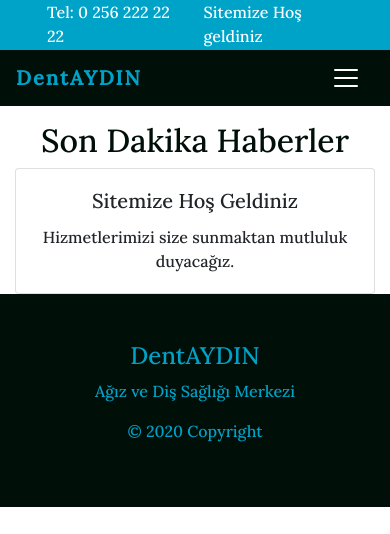
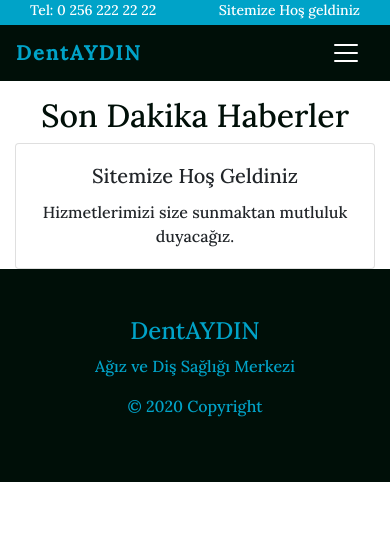
Before and after one commit to Murat0901/belediye, a Django app: page /posts/1/ in a window 390 px wide. Shown: the top 534 px of the page. Run offline with Django 3.2, Linux system fonts and the light colour scheme; data comes from the database, SQL or seed files in the repository; some libraries are stand-ins or nearby versions.

Commit message:
fix head top

```diff
--- a/static/css/main.css
+++ b/static/css/main.css
@@ -10,7 +10,6 @@ body {
 }
 
 .head-top {
-  display: flex;
   background-color: #00a3c8;
   height: 40px;
   color: white;
@@ -18,10 +17,11 @@ body {
   color: white;
 }
 .head-top ul {
-  margin: auto 0;
+  display: grid;
+  grid-template-columns: 1fr 1fr;
+  justify-content: space-between;
+  text-align: center;
   list-style: none;
-  display: flex;
-  justify-content: space-between;
 }
 .head-top ul li {
   padding: 0 1em;
@@ -290,9 +290,13 @@ nav .navbar-toggler-icon {
 
 @media (max-width: 640px) {
   .head-top {
-    height: 50px;
+    font-size: 14px;
+    height: 25px;
+  }
+  .head-top ul {
     display: flex;
-    flex-direction: column;
+    flex-direction: row;
+    margin: auto;
   }
 
   .my-nav {
--- a/static/css/main.sass
+++ b/static/css/main.sass
@@ -14,17 +14,17 @@ body
     font-family: 'Lora', serif
 
 .head-top
-    display: flex
     background-color: $my-color
     height: 40px
     color: white
     padding: 0 1rem
     color: white
     ul
-        margin: auto 0
+        display: grid
+        grid-template-columns: 1fr 1fr
+        justify-content: space-between
+        text-align: center
         list-style: none
-        display: flex
-        justify-content: space-between
         li
             padding: 0 1em
 
@@ -254,9 +254,12 @@ nav .navbar-toggler-icon
 
 @media( max-width: 640px )
     .head-top
-        height: 50px
-        display: flex
-        flex-direction: column
+        font-size: 14px
+        height: 25px
+        ul
+            display: flex
+            flex-direction: row
+            margin: auto
 
     .my-nav
         font-size: 1em
--- a/templates/header.html
+++ b/templates/header.html
@@ -16,9 +16,8 @@
 
   <body>
     <div class="container-fluid head-top">
-      <div class="container">
         <div>
-          <ul class="d-flex justify-content-between">
+          <ul>
             <li>
               <p>Tel: 0 256 222 22 22</p>
             </li>
@@ -33,7 +32,6 @@
             {% endif %}
           </ul>
         </div>
-      </div>
     </div>
     <nav class="navbar navbar-expand-lg sticky-top my-nav">
       <a class="navbar-brand" href="/">DentAYDIN</a>
```
Also changed, not shown: 1 other file.
